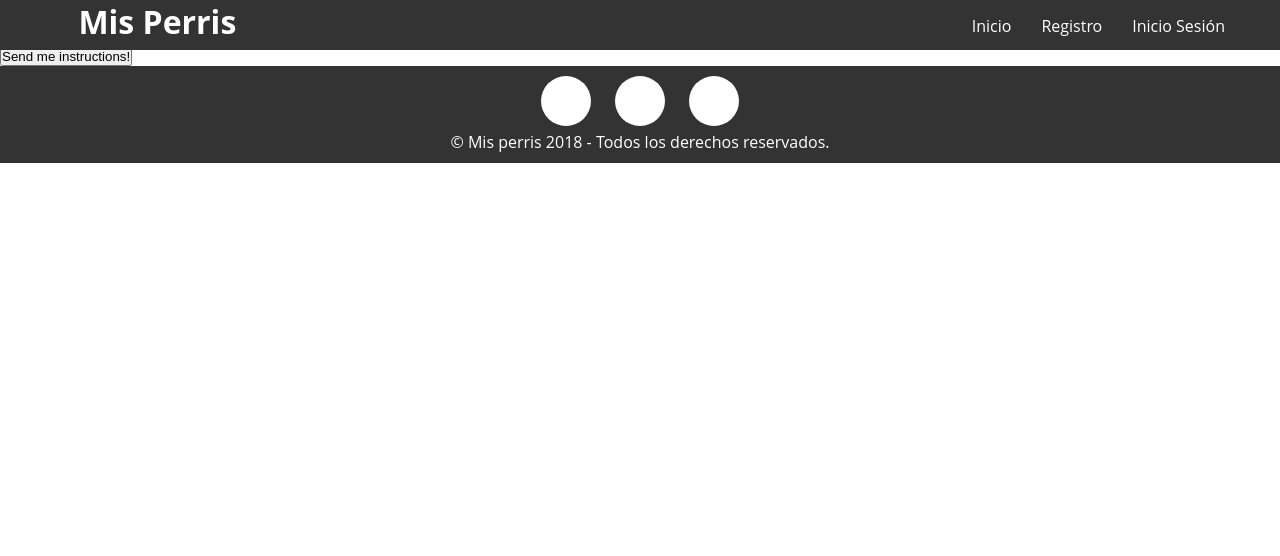
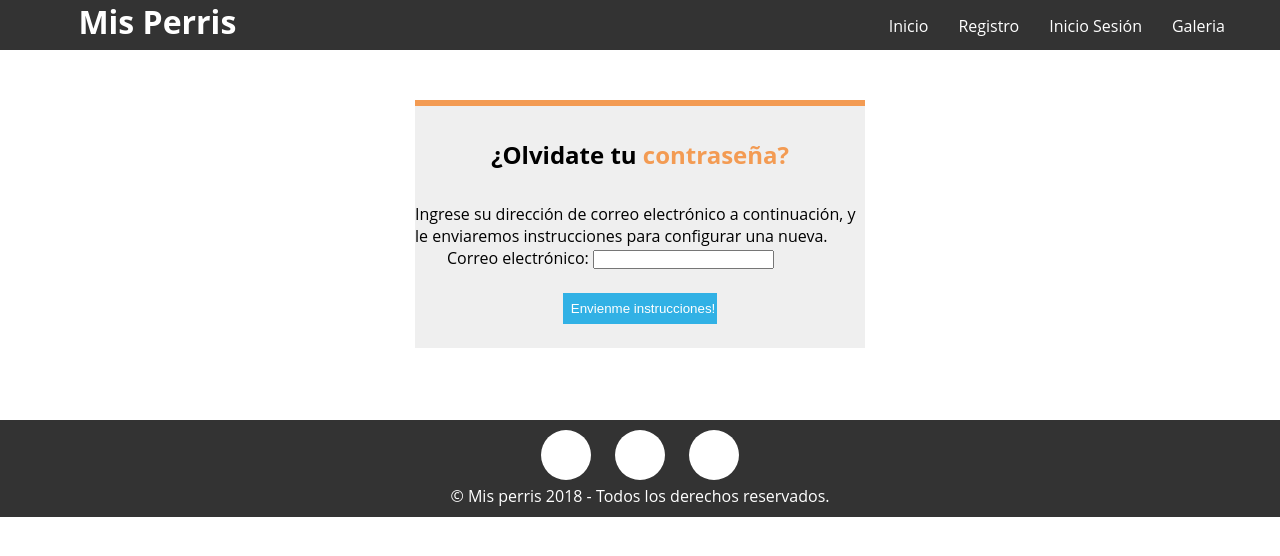
Before and after one commit to cduranf/MisPerris, a Django app: page /accounts/password_reset/ in a window 1280 px wide. Shown: the top 556 px of the page. Run offline with Django 3.2, Linux system fonts and the light colour scheme; some libraries are stand-ins or nearby versions; some web fonts are replaced.

Commit message:
Carga de datos

```diff
--- a/accounts/models.py
+++ b/accounts/models.py
@@ -11,7 +11,7 @@
     Nombre = models.CharField(max_length=100)
     Raza = models.CharField(max_length=100)
     Caracteristicas= models.TextField()
-    estado = models.TextField(choices=ESTADO, default='Espera')
+    estado = models.TextField(choices=ESTADO, default='Disponible')
     picture = models.ImageField(
         upload_to='user_pics', default='default.jpg')
 
--- a/accounts/static/styles/estil.css
+++ b/accounts/static/styles/estil.css
@@ -196,6 +196,34 @@
     transition: 0.5s;
     color: whitesmoke;
 }
+
+/*---------------FORMULARIOS --------------------------- */
+.form__top {
+	width: 100%;
+	text-align: center;
+	padding: 2rem 0 1rem;
+	border-top: solid .4rem #F39B53;
+	margin-bottom: 1rem;
+}
+.form__top2 {
+	width: 100%;
+	text-align: center;
+	padding: 0rem 0 1rem;
+	margin-bottom: 1rem;
+}
+.btn__form {
+	display: flex;
+	justify-content: space-around;
+	margin-top: 1rem;
+}
+.btn__submit{
+	background-color: #EFEFEF;
+	padding: .5rem;
+	margin: .5rem 0;
+	border: none;
+	border-bottom: solid #C8C8C8 .2rem;
+	transition: all .5s;
+}
 /*------Responsive----- */
 
 @media screen and (min-width:480px){
--- a/accounts/templates/base.html
+++ b/accounts/templates/base.html
@@ -22,6 +22,7 @@
                 <a href="{% url 'home' %}">Inicio</a>
                 <a href="{% url 'signup' %}">Registro</a>
                 <a href="{% url 'login' %}">Inicio Sesión</a>
+                <a href="{% url 'galeria' %}">Galeria</a>
             </nav>
         </div>
     </header>
--- a/accounts/templates/registration/password_reset_form.html
+++ b/accounts/templates/registration/password_reset_form.html
@@ -1,15 +1,22 @@
 {% extends 'base.html' %}
 
 {% block title %}¿Olvidate tu contraseña?{% endblock %}
+{% load static %}
+{% block content %}
+<head>
+    <link rel="stylesheet" href="{% static 'styles/registro.css' %}">
+</head>
+<div class="container">
+    <h2 class="form__top">¿Olvidate tu<span> contraseña?</span></h2>
+    <p>Ingrese su dirección de correo electrónico a continuación, y le enviaremos instrucciones para configurar una nueva.</p>
 
-{% block content %}
-  <h1 class="olvida">¿Olvidate tu contraseña?</h1>
-  <p>Ingrese su dirección de correo electrónico a continuación, y le enviaremos instrucciones para configurar una nueva.</p>
-
-  <form method="POST" class="folvida">
-    {% csrf_token %}
-    {{ form.as_p }}
-    <input type="submit" value="Send me instructions!">
-  </form>
+    <form method="POST" class="form__reg">
+      {% csrf_token %}
+      {{ form.as_p }}
+      <div class="btn__form">
+          <input type="submit" class="btn__submit" value="Envienme instrucciones!">
+      </div>
+    </form>
+  </div>
 </div>
 {% endblock %}
--- a/accounts/urls.py
+++ b/accounts/urls.py
@@ -5,4 +5,5 @@
 
 urlpatterns = [
     path('signup/', views.SignUp.as_view(), name='signup'),
+    path('galeria', views.Galeria, name='galeria'),
 ]
--- a/accounts/views.py
+++ b/accounts/views.py
@@ -1,9 +1,15 @@
 from django.contrib.auth.forms import UserCreationForm
 from django.urls import reverse_lazy
 from django.views import generic
+from .models import Perro
+from django.shortcuts import render
 
 
 class SignUp(generic.CreateView):
     form_class = UserCreationForm
     success_url = reverse_lazy('login')
     template_name = 'signup.html'
+
+def Galeria(request):
+    perros = Perro.objects.all()
+    return render(request,'galeria.html',{'perros':perros})
--- a/my_project/settings.py
+++ b/my_project/settings.py
@@ -25,7 +25,7 @@
 # SECURITY WARNING: don't run with debug turned on in production!
 DEBUG = True
 
-ALLOWED_HOSTS = ["cduranf.pythonanywhere.com "]
+ALLOWED_HOSTS = ['127.0.0.1',"cduranf.pythonanywhere.com "]
 
 
 # Application definition
@@ -121,6 +121,9 @@
 STATIC_URL = '/static/'
 STATIC_ROOT = os.path.join(BASE_DIR, 'static')
 
+MEDIA_URL = '/media/'
+MEDIA_ROOT = os.path.join(BASE_DIR, 'media/')
+
 LOGIN_REDIRECT_URL = 'home'
 LOGOUT_REDIRECT_URL = 'home'
 
--- a/my_project/urls.py
+++ b/my_project/urls.py
@@ -1,10 +1,13 @@
 from django.contrib import admin
 from django.urls import path, include
 from django.views.generic.base import TemplateView
+from django.conf import settings
+from django.conf.urls.static import static
+from django.conf.urls import url
 
 urlpatterns = [
     path('admin/', admin.site.urls),
     path('accounts/', include('accounts.urls')),
     path('accounts/', include('django.contrib.auth.urls')),
     path('', TemplateView.as_view(template_name='home.html'), name='home'),
-]
+]+ static(settings.MEDIA_URL, document_root=settings.MEDIA_ROOT)
```
Also changed, not shown: accounts/templates/galeria.html (added, +24 -0 lines), accounts/templates/home.html (+10 -4 lines), accounts/templates/registration/password_reset_done.html (+9 -3 lines), accounts/templates/signup.html (+13 -4 lines), accounts/migrations/0002_auto_20181029_1350.py (added), media/user_pics/1398764438162.png (added), media/user_pics/1398764438162_9r2K7LQ.png (added), media/user_pics/1398764438162_dq7QSMn.png (added), 2 other files.
